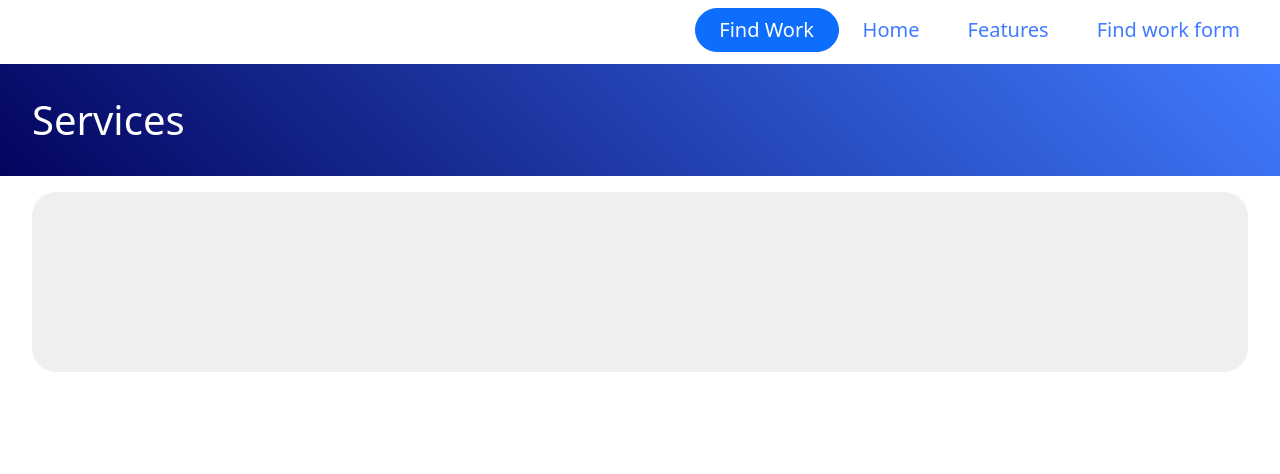
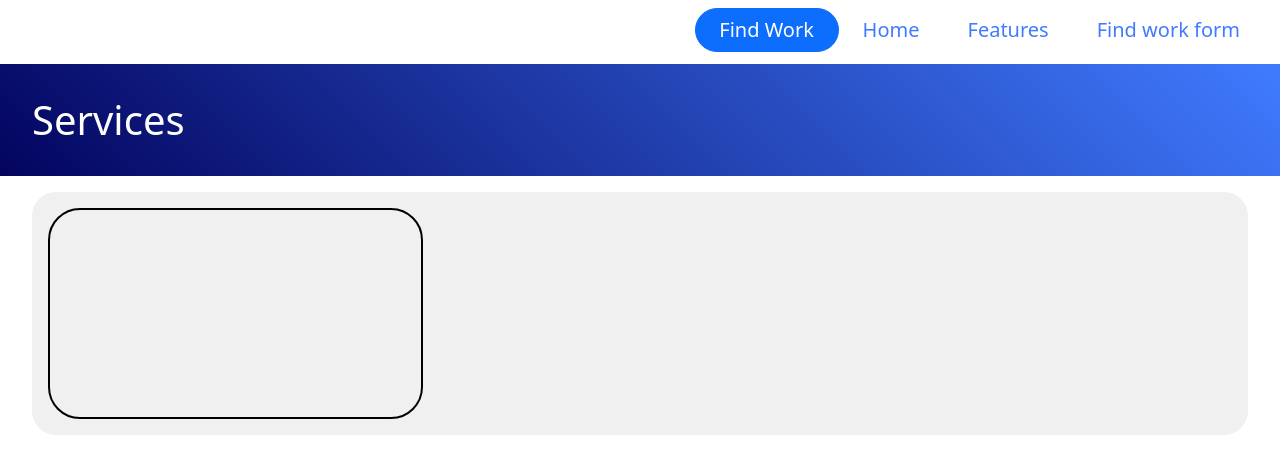
Before and after one commit to Saksham-Kothari/VITlancer-project, a website: page pages/service_page1.html in a window 1280 px wide. Drawn offline with nearby package versions, Linux system fonts and the light colour scheme.

Commit message:
updt_9_02_23

```diff
--- a/pages/service_page1.html
+++ b/pages/service_page1.html
@@ -10,6 +10,7 @@
         integrity="sha384-GLhlTQ8iRABdZLl6O3oVMWSktQOp6b7In1Zl3/Jr59b6EGGoI1aFkw7cmDA6j6gD" crossorigin="anonymous">
     <link rel="stylesheet" href="../resources/css/service_page1.css">
     <link rel="stylesheet" href="../resources/css/main.css">
+    <!-- <link rel="stylesheet" href="../resources/css/find_work_form.css"> -->
     <title>Services</title>
 </head>
 
@@ -23,7 +24,9 @@
             </button>
             <div class="collapse navbar-collapse flex-row-reverse  " id="navbarNavAltMarkup">
                 <div class="navbar nav_bar_text ">
-                    <button type="button" class="btn btn-primary rounded-5 ">Find Work</button>
+                    <a href="./find_work_form_page.html"><button type="button" class="btn btn-primary rounded-5">Find
+                            Work</button></a>
+
                     <a class=" nav-item nav-link active px-4" href="../index.html">Home <span
                             class="sr-only"></span></a>
                     <a class="nav-item nav-link px-4" href="#">Features</a>
@@ -38,7 +41,10 @@
                 <h1 class="page_head_text">Services</h1>
             </div>
             <div class="service_card">
-                <img class="service_card_image" src="../resources/images/service_card_image.webp" alt="">
+                <div class="thumbhail">
+                    <!-- <input type="file" id="thumbnai_input" accept="image/png , image/jpg"> -->
+                    <div id="image_display"></div>
+                </div>
 
             </div>
         </div>
--- a/resources/css/find_work_form.css
+++ b/resources/css/find_work_form.css
@@ -3,6 +3,7 @@
     --button-background: #407bff;
     --grey-background: #f5f5f5;
 }
+
 
 .navbar {
     color: var(--button-background);
@@ -13,13 +14,17 @@
 } */
 
 .gig_form_content {
-    padding-inline: 10rem;
+    padding-inline: 5rem;
     padding-top: 2rem;
+    /* display: flex; */
+    /* justify-content: space-around; */
 }
 
 .gig_form {
-    padding-inline: 200px;
+    padding-inline: 50px;
     padding-top: 2rem;
+    display: flex;
+    flex-direction: column;
 }
 
 .form-control {
@@ -30,3 +35,19 @@
     background-color: var(--grey-background);
     border-radius: 2rem;
 }
+
+#image_display {
+    width: 375px;
+    height: 211px;
+    border: 2px solid black;
+    border-radius: 2rem;
+    background-position: center;
+    background-size: cover;
+
+}
+
+.thumbhail {
+    padding-bottom: 2rem;
+    display: flex;
+    align-items: center;
+}
--- a/resources/css/service_page1.css
+++ b/resources/css/service_page1.css
@@ -18,7 +18,7 @@
 .service_card {
     margin-top: 1rem;
     margin-inline: 2rem;
-    height: 180px;
+    height: fill;
     border-radius: 1.5rem;
     background-color: #f0f0f0;
 }
@@ -40,3 +40,17 @@
 .nav-link:hover {
     color: black;
 }
+
+#image_display {
+    width: 375px;
+    height: 211px;
+    border: 2px solid black;
+    border-radius: 2rem;
+    background-position: center;
+    background-size: cover;
+
+}
+
+.thumbhail {
+    padding: 1rem;
+}
```
Also changed, not shown: pages/find_work_form_page.html (+17 -7 lines), resources/javascripts/find_work_page.js (+12 -0 lines).
